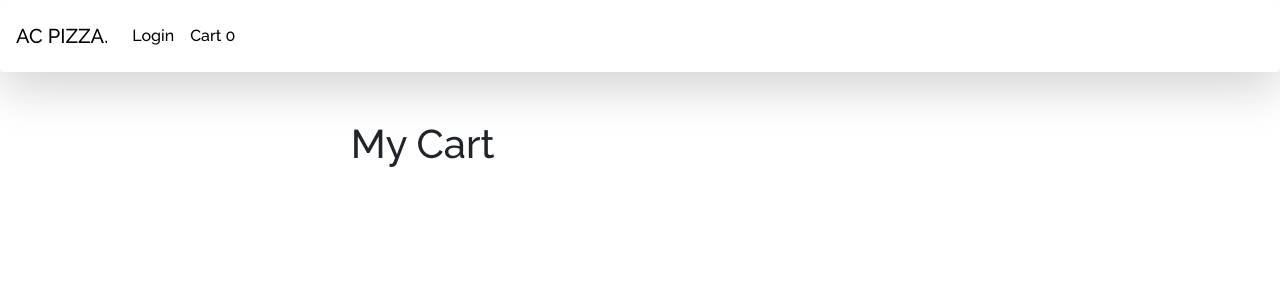
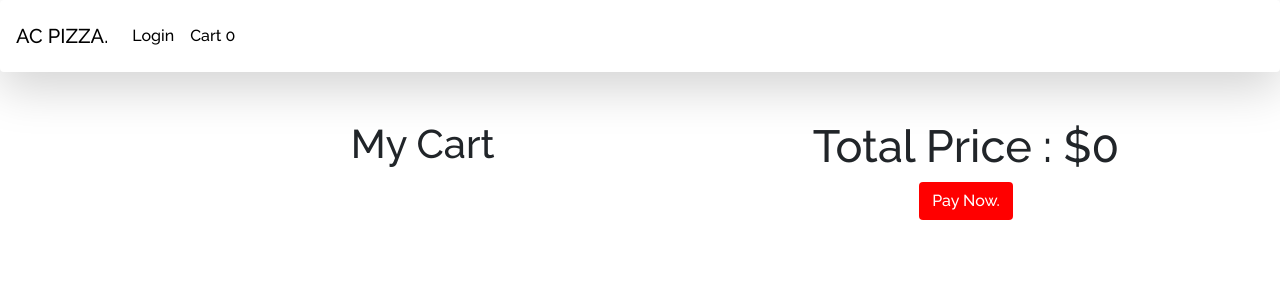
Before and after one commit to CHaskin91/AC-Pizza2022, a React (Create React App) app in the folder client/: page /cart in a window 1280 px wide. Shown: the top 300 px of the page. Built offline with nearby package versions, Linux system fonts and the light colour scheme.

Commit message:
cart screen finished!

```diff
--- a/client/src/screens/Cartscreen.js
+++ b/client/src/screens/Cartscreen.js
@@ -6,6 +6,7 @@ import { deleteFromCart } from "../actions/cartActions";
 export default function Cartscreen() {
   const cartstate = useSelector((state) => state.cartReducer);
   const cartItems = cartstate.cartItems;
+  var total = cartItems.reduce((x, item) => x + item.price, 0);
   const dispatch = useDispatch();
   return (
     <div>
@@ -63,7 +64,10 @@ export default function Cartscreen() {
           })}
         </div>
 
-        <div className="col-md-4"></div>
+        <div className="col-md-4">
+          <h2 style={{ fontSize: "45px" }}>Total Price : ${total}</h2>
+          <button className="btn">Pay Now.</button>
+        </div>
       </div>
     </div>
   );
```
